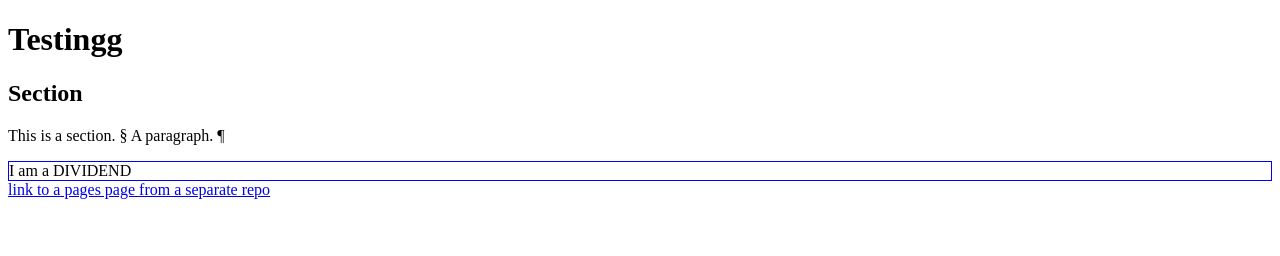
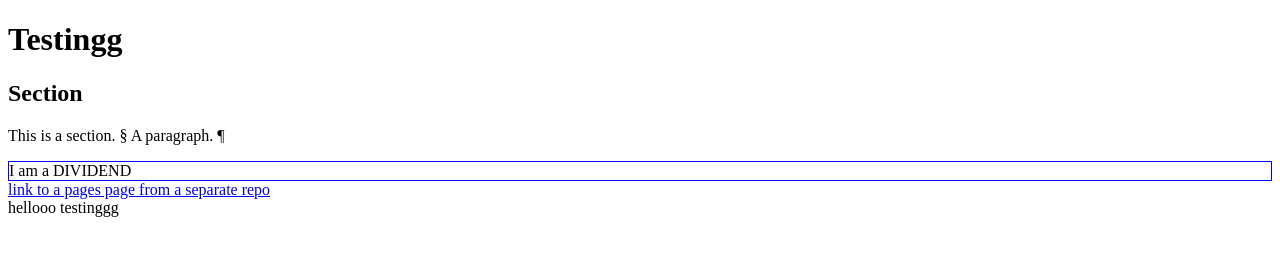
Before and after one commit to chasemarangu/chasemarangu.github.io2, a plain HTML site: page index.html in a window 1280 px wide. Drawn offline with Linux system fonts and the light colour scheme.

Commit message:
Update index.html

```diff
--- a/index.html
+++ b/index.html
@@ -12,6 +12,7 @@
         <p>This is a section. § A paragraph. &#x00b6;</p>
         <div style='border:1px solid blue'>I am a DIVIDEND</div>
         <a href=/test-index-html>link to a pages page from a separate repo</a>
+        <div>hellooo testinggg</div>
       </section>
     </main>
   </body>
```
